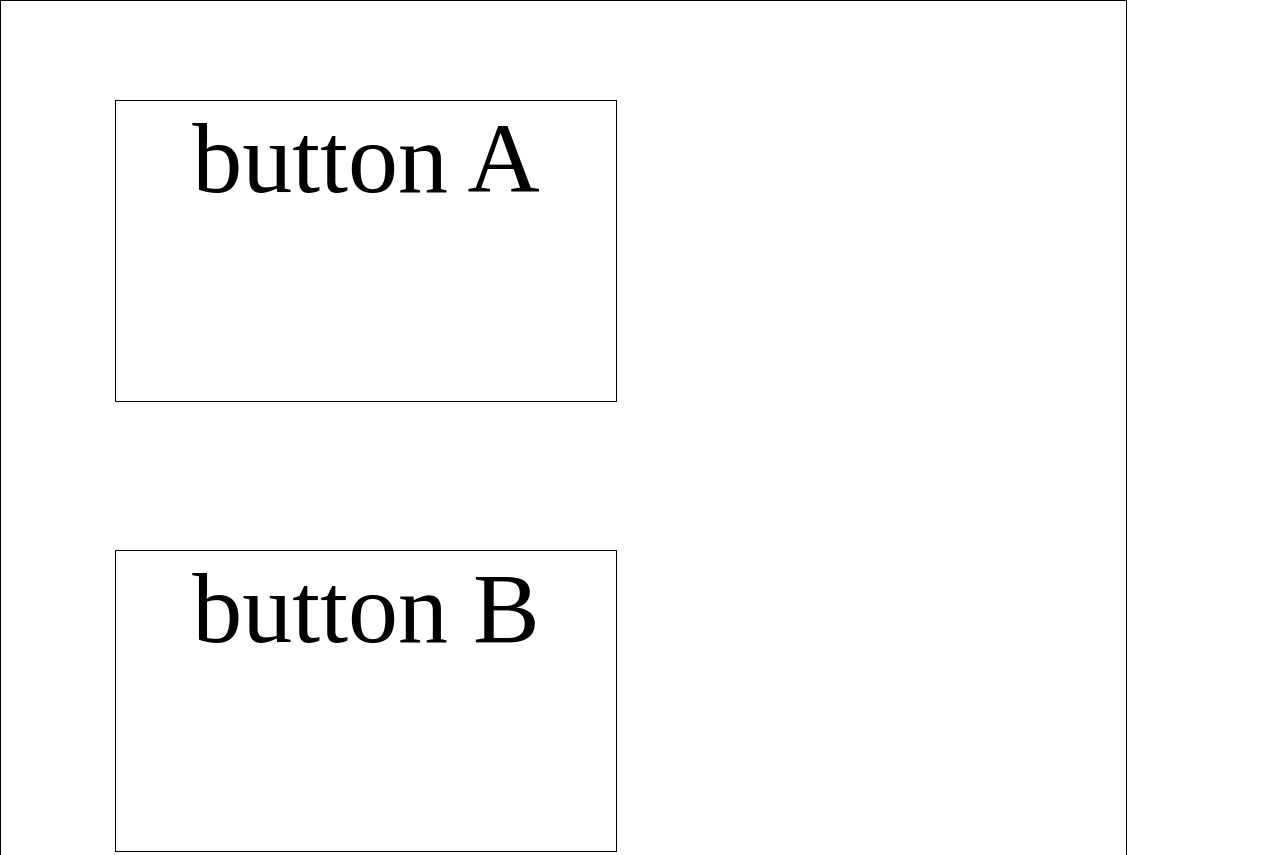
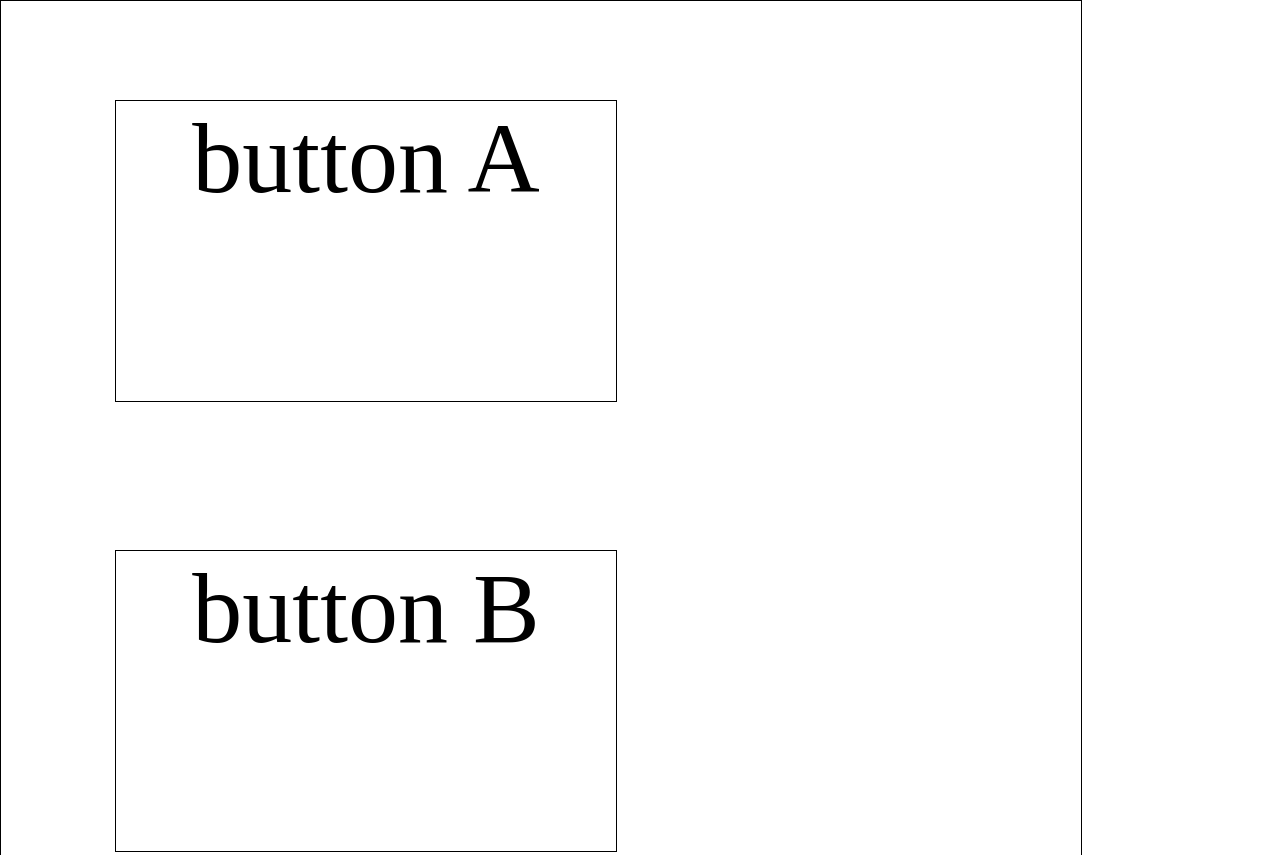
Before and after one commit to YunsangJeong/mobileprototyping, a plain HTML site: page index.html in a window 1280 px wide. Shown: the top 855 px of the page. Drawn offline with Linux system fonts and the light colour scheme.

Commit message:
Update index.html

```diff
--- a/index.html
+++ b/index.html
@@ -2,43 +2,22 @@
 
   <head>
     <style>
-
       .buttons {
-
         font-size: 100px;
-
         font-family: "malgun gothic";
-
         width: 500px;
-
         height: 300px;
-
         border: solid black 1px;
-
         position: absolute;
-
         text-align: center;
-
       }
-
     </style>
-
   </head>
 
-
-
   <body style="margin: 0">
-
-    <div style="width: 1125px; height: 2436px; border: solid black 1px">
-
+    <div style="width: 1080px; height: 1920px; border: solid black 1px">
       <div class="buttons" style="top: 100px; left: 115px">button A</div>
-
       <div class="buttons" style="top: 550px; left: 115px">button B</div>
-
     </div>
-
   </body>
-
-
-
 </html>
```
